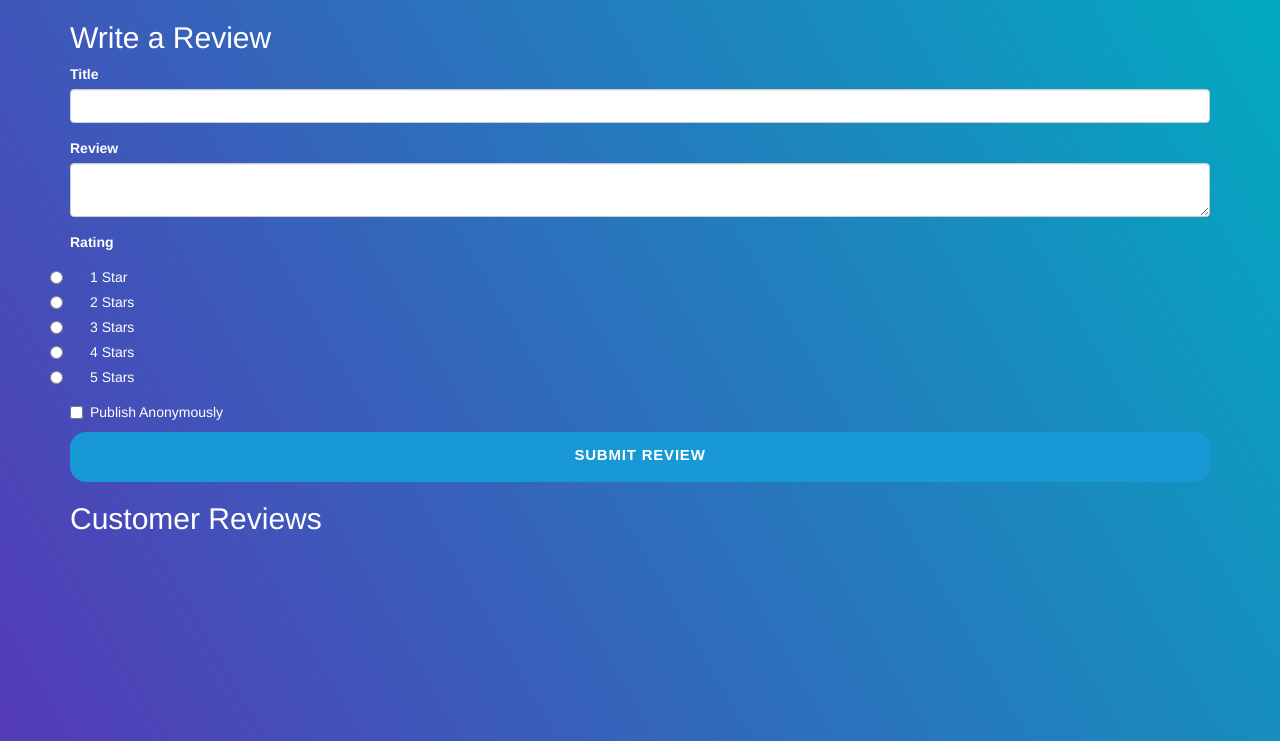
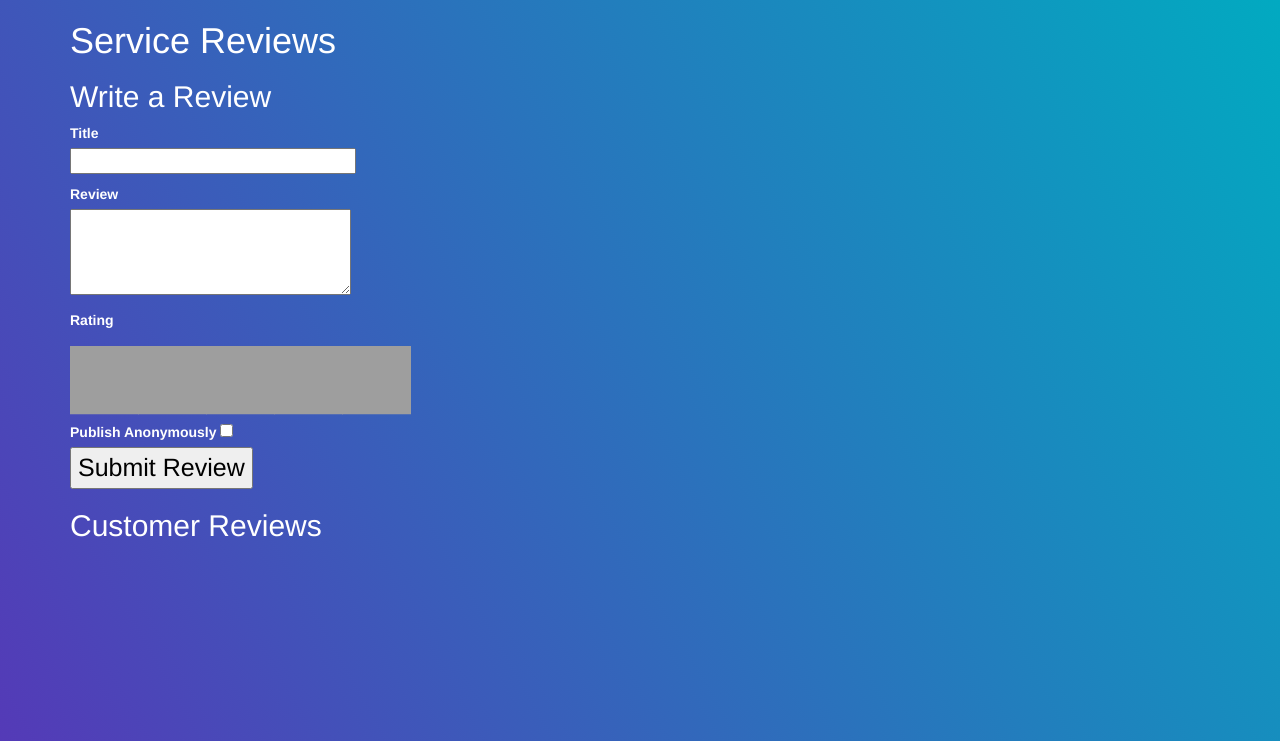
Before and after one commit to orizem/ShrinkGPT.github.io, a Flask app: page /review in a window 1280 px wide. Shown: the part 59-800 px from the top of the page. Run offline with Flask 3, Linux system fonts and the light colour scheme; the visitor is signed in with stand-in values (Sample User, id 1); data comes from the database, SQL or seed files in the repository; both versions use the stored data as it was after the commit; parts of the project's set-up code (start-up, migrations or seed data) failed here and were passed over; some libraries are stand-ins or nearby versions; grey boxes are pictures that could not be loaded.

Commit message:
finished the review page

```diff
--- a/website/models.py
+++ b/website/models.py
@@ -1,5 +1,7 @@
     # models.py
 
+from datetime import datetime
+from zoneinfo import ZoneInfo
 from json import loads, dumps
 from os import urandom
 from base64 import b32encode
@@ -78,7 +80,8 @@
     """Reviews model."""
     __tablename__ = "reviews"
     id = db.Column(db.Integer, primary_key=True)
+    submitted_at = db.Column(db.DateTime, nullable=False, default=datetime.utcnow)
+    user_id = db.Column(db.Integer, db.ForeignKey('users.id'), nullable=True)  # nullable=True - Assuming anonymity is allowed
     title = db.Column(db.String(127), nullable=False)
     content = db.Column(db.String(255), nullable=False)
     stars = db.Column(db.Integer, nullable=False)
-    user_id = db.Column(db.Integer, db.ForeignKey('users.id'), nullable=True)  # nullable=True - Assuming anonymity is allowed
--- a/website/static/styles/form.css
+++ b/website/static/styles/form.css
@@ -165,21 +165,28 @@
         height: auto;
     }
 }
-
-/* Individual Star Style */
+/*Style for reviews:*/
+/* Stars in Displayed Reviews and Review Form */
 .star {
     display: inline-block;
-    width: 30px; /* Adjust as needed */
-    height: 30px; /* Adjust as needed */
+    width: 30px; /* Base size for stars */
+    height: 30px; /* Base size for stars */
     background-size: cover;
 }
 
-.empty-star {
-    background-image: url('../image/empty_star.jpg');
+.empty-star { background-image: url('../image/empty_star.jpg'); }
+.filled-star { background-image: url('../image/full_star.jpg'); }
+
+div.star-rating.form-stars label {
+    display: inline-block;
+    width: 64px; /* Adjust this width to ensure enough space for scaled stars */
+    height: 50px; /* Optionally adjust height if needed */
+    cursor: pointer; /* To show clickable cursor on hover */
 }
-
-.filled-star {
-    background-image: url('../image/full_star.jpg');
+/* Increased specificity for scaling stars in the review form */
+div.star-rating.form-stars span.star {
+    transform: scale(2.3);
+    transform-origin: left;
 }
 
 /* Style for the star rating input field */
@@ -198,3 +205,24 @@
     left: 0;
     top: 0;
 }
+.txtblock{
+    color: black;
+}
+.submitBtn{
+    font-size: 25px;
+    color: black;
+}
+
+.div_for_picture_name_title{
+    display: flex;
+    align-items: center;
+    margin-top: 50px;
+}
+.review_user_picture{
+    width: 60px;
+     height: 60px;
+}
+.review_usersName_title{
+    margin-left: 2%;
+}
+/*End of Style for reviews.*/
--- a/website/templates/review.html
+++ b/website/templates/review.html
@@ -9,19 +9,57 @@
     <script src="https://ajax.googleapis.com/ajax/libs/jquery/3.2.1/jquery.min.js"></script>
 </head>
 <div class="container">
+    <h1>.</h1>
     <h1>Service Reviews</h1>
     {% if current_user.is_authenticated %}
         <h2>Write a Review</h2>
         <form method="post" action="{{ url_for('views.reviews') }}">
             {{ review_form.hidden_tag() }}
-            {{ wtf.quick_form(review_form) }}
+            <div>
+                {{ review_form.title.label }}<br>
+                <p class="txtblock">{{ review_form.title(size=32) }}</p>
+            </div>
+            <div>
+                {{ review_form.content.label }}<br>
+                <p class="txtblock">{{ review_form.content(cols=32, rows=4) }}</p>
+            </div>
+            <div class="star-rating form-stars">
+                {{ review_form.stars.label }}<br>
+                {% for subfield in review_form.stars %}
+                    {{ subfield(id="star_" ~ loop.index) }}
+                    <label for="star_{{ loop.index }}">
+                        <span class="star empty-star"></span>
+                    </label>
+                {% endfor %}
+            </div>
+            <div>
+                {{ review_form.anonymous.label }}
+                {{ review_form.anonymous }}
+            </div>
+            <div class="submitBtn">{{ review_form.submit() }}</div>
         </form>
     {% endif %}
     <h2>Customer Reviews</h2>
     {% for review in reviews %}
     <div>
-            <h3>{{ "Anonymous" if review.user_id is none else review.user.username }}: {{ review.title }}</h3>
+        <div class="div_for_picture_name_title">
+            {% if review.user_id is none %}
+                <!-- Anonymous User -->
+                <img class="review_user_picture" src="{{ url_for('static', filename='image/anonymous.png') }}" alt="Anonymous User">
+                <h3 class="review_usersName  _title">Anonymous: {{ review.title }}</h3>
+            {% else %}
+                {% if review.user.image_data %}
+                    <!-- User with Custom Picture -->
+                    <img class="review_user_picture" src="{{ url_for('views.get_image', username=review.user.username) }}" alt="{{ review.user.username }}'s Image">
+                {% else %}
+                    <!-- Default Picture -->
+                    <img class="review_user_picture" src="{{ url_for('static', filename='image/default.png') }}" alt="Default User Image">
+                {% endif %}
+                <h3 class="review_usersName_title">{{ review.user.username }}: {{ review.title }}</h3>
+            {% endif %}
+        </div>
         <p>{{ review.content }}</p>
+        <p>Reviewed on: {{ review.submitted_at.strftime('%d.%m.%Y - %H:%M') }}</p>
         <div>
             {% for i in range(1, 6) %}
                 {% if i <= review.stars %}
@@ -34,7 +72,7 @@
     </div>
 {% endfor %}
 </div>
-<script>
+<script>/* script for display the rating as stars in the published reviews, empty and filled based on  the rating */
     document.addEventListener("DOMContentLoaded", function() {
         const ratingInputs = document.querySelectorAll('.star-rating input');
         ratingInputs.forEach(input => {
@@ -45,5 +83,32 @@
         });
     });
     </script>
+    <script>/* script for display the rating-RadioField as stars, empty and filled based on the rating */
+        document.addEventListener("DOMContentLoaded", function() {
+            const starLabels = document.querySelectorAll('.star-rating label');
 
+            function updateStars(clickedIndex) {
+                const starInputs = document.querySelectorAll('.star-rating input[type="radio"]');
+                starInputs.forEach((input, index) => {
+                    const label = input.nextElementSibling;
+                    const starSpan = label.querySelector('.star');
+                    if (index <= clickedIndex) {
+                        starSpan.classList.remove('empty-star');
+                        starSpan.classList.add('filled-star');
+                    } else {
+                        starSpan.classList.remove('filled-star');
+                        starSpan.classList.add('empty-star');
+                    }
+                });
+            }
+            starLabels.forEach((label, index) => {
+                label.addEventListener('click', function(event) {
+                    event.preventDefault(); // Prevent the default action
+                    updateStars(index - 1); // Adjust index for 0-based
+                    const associatedInput = document.querySelector('#' + this.getAttribute('for'));
+                    associatedInput.checked = true; // Manually set the radio button as checked
+                });
+            });
+        });
+        </script>
 {% endblock %}
--- a/website/views.py
+++ b/website/views.py
@@ -6,6 +6,7 @@
 from typing import Any
 from flask_login import current_user
 from flask import Blueprint, Response, render_template, redirect, url_for, send_file, request
+from zoneinfo import ZoneInfo
 
 # LOCAL IMPORTS
 from .models import User, Chat
@@ -322,6 +323,21 @@
 
 @views.route('/review', methods=['GET', 'POST'])
 def reviews():
+    """Review
+
+    Handle GET and POST requests for the review page.
+    Display previous user's reviews and allow logged in users to post reviews.
+
+    Returns
+    -------
+    render_template
+        Renders the 'review.html' template with review form.
+
+    Notes
+    -----
+    the post method requires the user to be authenticated.
+
+    """
     from .forms import ReviewForm
     from .models import db, Reviews
     review_form = ReviewForm()
@@ -334,6 +350,30 @@
         db.session.commit()
         flash('Your review has been posted!', 'success')
         return redirect(url_for('views.reviews'))
+    reviews = Reviews.query.all()
+    local_timezone = ZoneInfo("Asia/Jerusalem")
+    for review in reviews:
+        review.submitted_at = review.submitted_at.astimezone(local_timezone)
+    return render_template('review.html', title='Reviews', review_form=review_form, reviews=reviews)
 
-    reviews = Reviews.query.all()
-    return render_template('review.html', title='Reviews', review_form=review_form, reviews=reviews)
+@views.route('/user_image/<filename>')
+def user_image(filename):
+    """Get Image
+
+    Returns the profile image of the current user.
+
+    Parameters
+    ----------
+    filename : str
+        The file name to search.
+
+    Returns
+    -------
+    Any
+        filename image.
+    """
+    user = User.query.filter_by(image_filename=filename).first()
+    if user and user.image_data:
+        return Response(user.image_data, mimetype='image/png')  # Adjust mimetype as necessary
+    else:
+        return url_for('static', filename='image/default.png')  # Fallback to default image
```
Also changed, not shown: website/db.sqlite, website/static/image/anonymous.png (added). Lines whose indentation alone changed are shown as unchanged.
